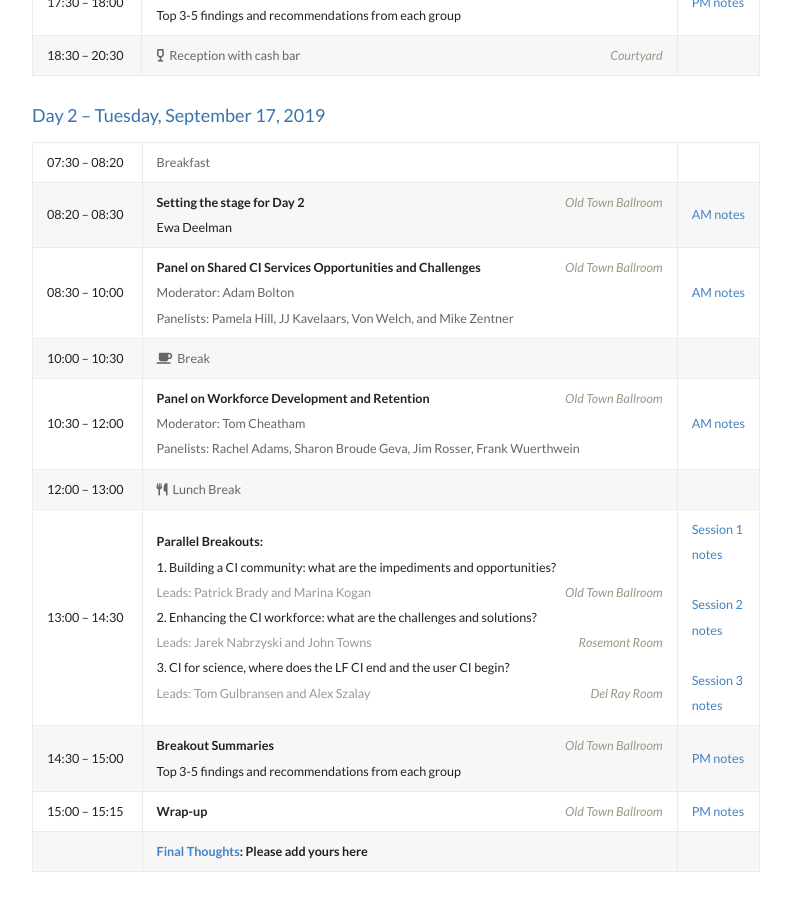
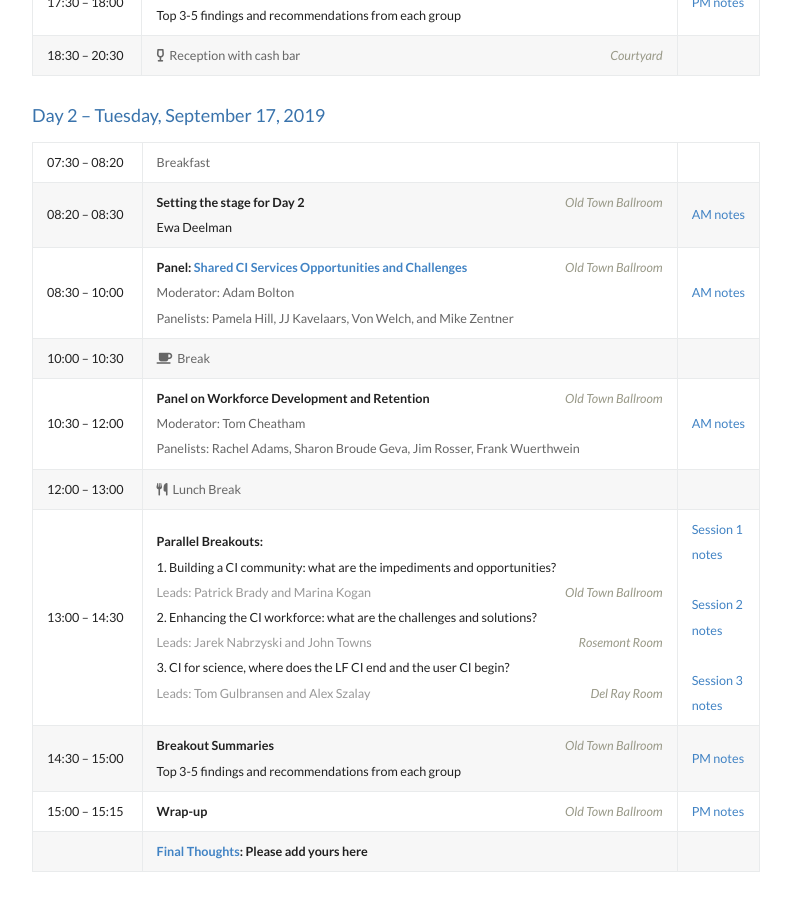
Before and after one commit to facilitiesci/facilitiesci.github.io, a Jekyll site: the page built from agenda.md, in a window 1280 px wide and 900 px high, scrolled down 2222 px. Shown: the whole window, without its empty margins (244-1035 px from the left). Built offline with Jekyll 4.4.1, drawn with Linux system fonts in a browser that asks for light colours; nearby versions of some CDN libraries.

Commit message:
Update agenda.md

```diff
--- a/agenda.md
+++ b/agenda.md
@@ -40,7 +40,7 @@ Alexandria, VA, USA, September 16-17, 2019
 
 | 07:30 – 08:20	| <span style="color: #666">Breakfast</span>
 | 08:20 – 08:30 | **Setting the stage for Day 2**<span class="room">Old Town Ballroom</span><br />Ewa Deelman | <a href="https://docs.google.com/document/d/1w-rQ-8IMogreHJHzS-oCPTpFnW96s-N4OcoKJpHoUzg/edit?usp=sharing">AM&nbsp;notes</a>
-| 08:30 – 10:00 | **Panel on Shared CI Services Opportunities and Challenges**<span class="room">Old Town Ballroom</span><br /><span style="color: #666">Moderator: Adam Bolton<br />Panelists: Pamela Hill, JJ Kavelaars, Von Welch, and Mike Zentner</span> | <a href="https://docs.google.com/document/d/1w-rQ-8IMogreHJHzS-oCPTpFnW96s-N4OcoKJpHoUzg/edit?usp=sharing">AM&nbsp;notes</a>
+| 08:30 – 10:00 | **Panel: <a href="/presentations/shared-ci-services.pdf" target="_blank">Shared CI Services Opportunities and Challenges</a>**<span class="room">Old Town Ballroom</span><br /><span style="color: #666">Moderator: Adam Bolton<br />Panelists: Pamela Hill, JJ Kavelaars, Von Welch, and Mike Zentner</span> | <a href="https://docs.google.com/document/d/1w-rQ-8IMogreHJHzS-oCPTpFnW96s-N4OcoKJpHoUzg/edit?usp=sharing">AM&nbsp;notes</a>
 | 10:00 – 10:30 | <span style="color: #666"><i class="fas fa-coffee"></i>&nbsp;&nbsp;Break</span>
 | 10:30 – 12:00	| **Panel on Workforce Development and Retention**<span class="room">Old Town Ballroom</span><br /><span style="color: #666">Moderator: Tom Cheatham<br />Panelists: Rachel Adams, Sharon Broude Geva, Jim Rosser, Frank Wuerthwein</span> | <a href="https://docs.google.com/document/d/1w-rQ-8IMogreHJHzS-oCPTpFnW96s-N4OcoKJpHoUzg/edit?usp=sharing">AM&nbsp;notes</a>
 | 12:00 – 13:00 | <span style="color: #666"><i class="fas fa-utensils"></i>&nbsp;&nbsp;Lunch Break</span>
```
